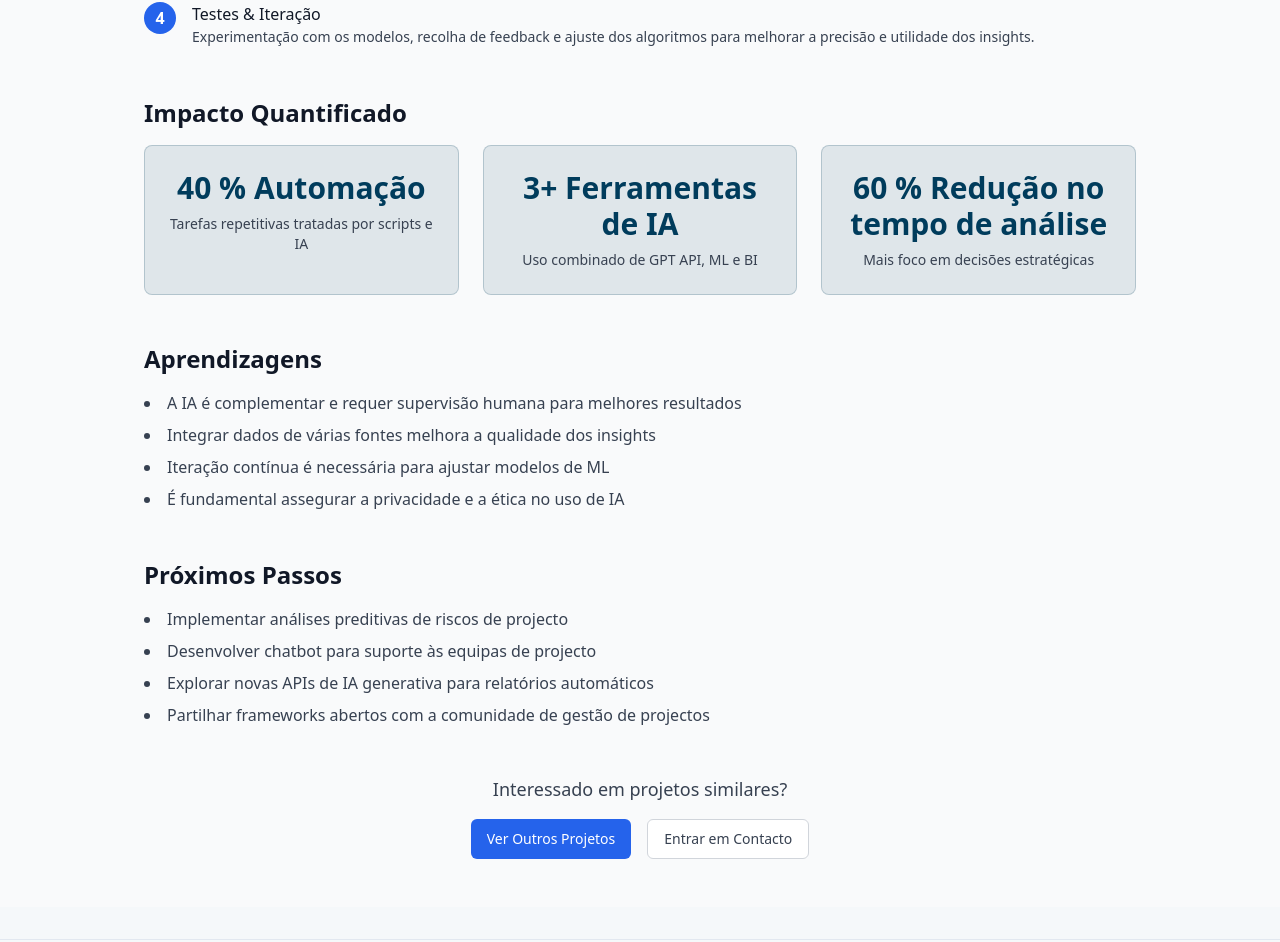
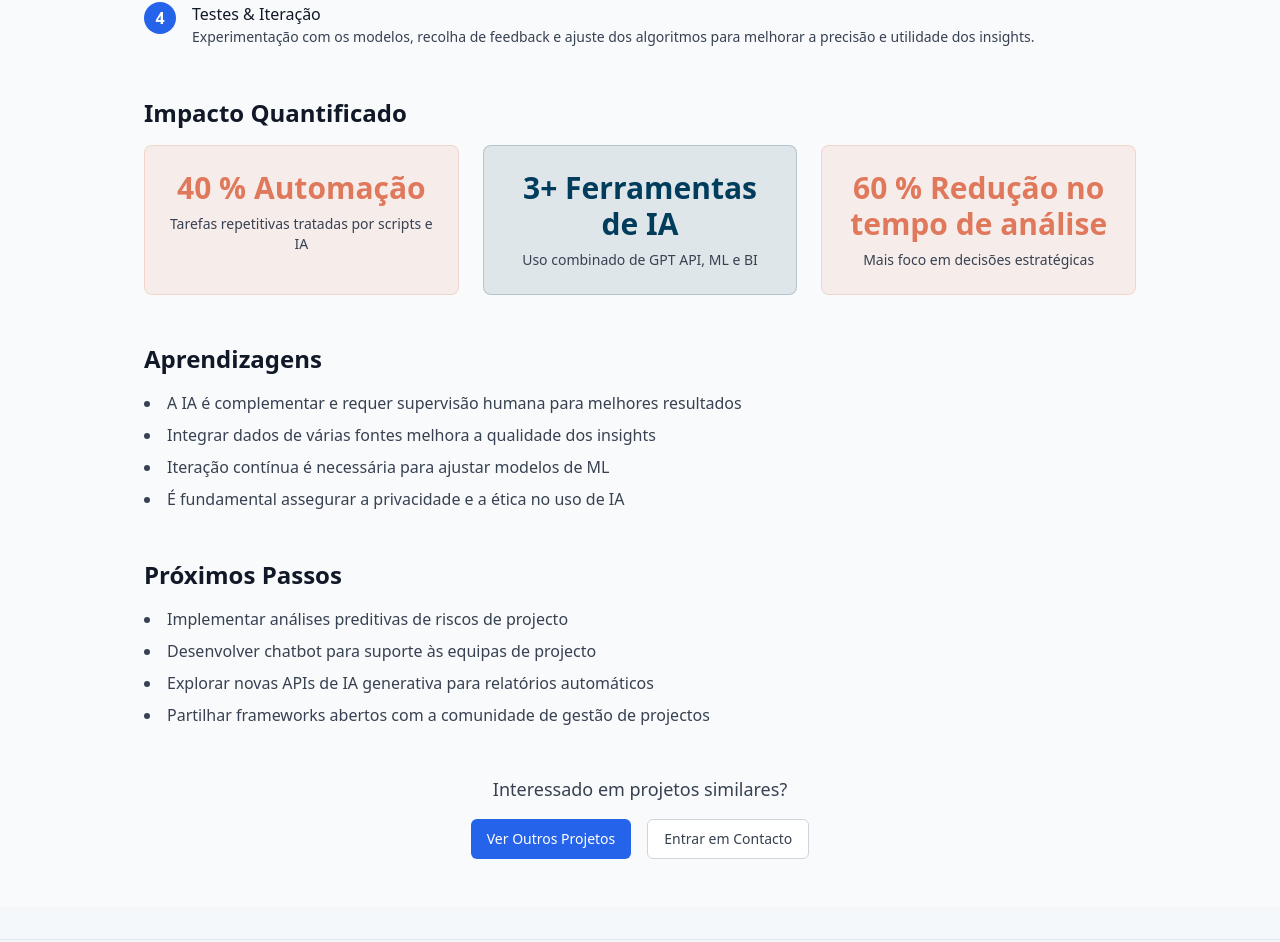
Before and after one commit to AlexandreLeonardo12/timeline-evolution, a React (Vite) app: page /projects/ai-assisted-pm in a window 1280 px wide. Shown: the part 1197-2139 px from the top of the page. Built offline with nearby package versions, Linux system fonts and the light colour scheme.

Commit message:
Style impact metrics with accent and primary colours according to palette

```diff
--- a/src/pages/ProjectDetail.tsx
+++ b/src/pages/ProjectDetail.tsx
@@ -232,9 +232,9 @@ const ProjectDetail = () => {
           <section className="space-y-4">
             <h2 className="text-2xl font-semibold text-gray-900 dark:text-gray-100">{t.impact}</h2>
             <div className="grid md:grid-cols-3 gap-6">
-              {/* Use a unified colour palette for impact metrics to match the overall theme */}
-              <div className="text-center p-6 rounded-lg bg-primary/10 dark:bg-primary/20 border border-primary/20 dark:border-primary/30 space-y-2">
-                <h3 className="text-3xl font-bold text-primary">
+              {/* Impact metrics use the site’s colour palette. The first card uses the accent colour, the second uses the primary colour and the third repeats the accent tone. */}
+              <div className="text-center p-6 rounded-lg bg-accent/10 dark:bg-accent/20 border border-accent/20 dark:border-accent/30 space-y-2">
+                <h3 className="text-3xl font-bold text-accent">
                   {project.impact.functionality.split(' – ')[0]}
                 </h3>
                 <p className="text-sm text-gray-700 dark:text-gray-300">
@@ -249,8 +249,8 @@ const ProjectDetail = () => {
                   {project.impact.agents.split(' – ').slice(1).join(' – ')}
                 </p>
               </div>
-              <div className="text-center p-6 rounded-lg bg-primary/10 dark:bg-primary/20 border border-primary/20 dark:border-primary/30 space-y-2">
-                <h3 className="text-3xl font-bold text-primary">
+              <div className="text-center p-6 rounded-lg bg-accent/10 dark:bg-accent/20 border border-accent/20 dark:border-accent/30 space-y-2">
+                <h3 className="text-3xl font-bold text-accent">
                   {project.impact.reduction.split(' – ')[0]}
                 </h3>
                 <p className="text-sm text-gray-700 dark:text-gray-300">
```
